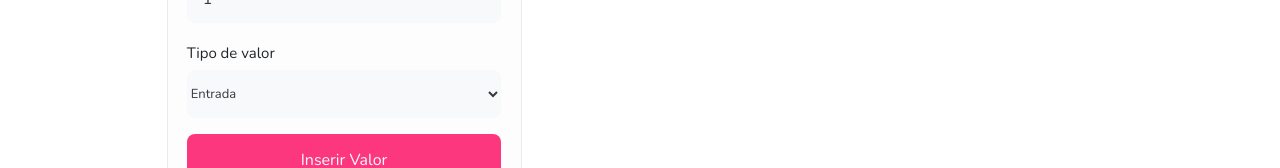
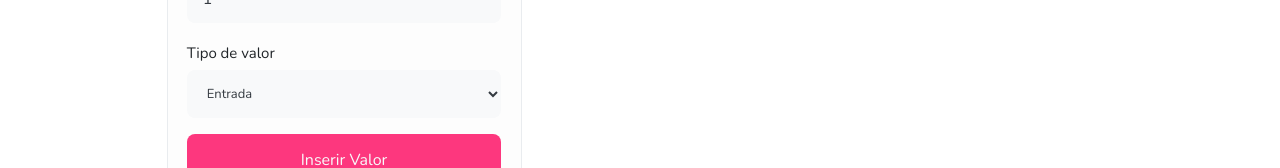
Before and after one commit to joaolucasgusmao/control-finance, a React (Vite) app: page / in a window 1280 px wide. Shown: the part 356-524 px from the top of the page. Built offline with nearby package versions, Linux system fonts and the light colour scheme.

Commit message:
change favicon

```diff
--- a/index.html
+++ b/index.html
@@ -3,7 +3,7 @@
   <head>
     <meta charset="UTF-8" />
     <meta name="viewport" content="width=device-width, initial-scale=1.0" />
-
+    <link rel="icon" type="image/svg+xml" href="/src/public/favicon.png" />
     <!-- FONTS -->
     <link
       href="https://fonts.googleapis.com/css2?family=Nunito:wght@400;700&display=swap"
--- a/src/components/Header/index.jsx
+++ b/src/components/Header/index.jsx
@@ -24,7 +24,7 @@
 
   const submit = () => {
     handleDarkMode();
-    changeImg()
+    changeImg();
   };
 
   return (
--- a/src/components/sections/FormSection/Form/ValuesInputs/SelectInput/style.module.scss
+++ b/src/components/sections/FormSection/Form/ValuesInputs/SelectInput/style.module.scss
@@ -8,6 +8,8 @@
   select {
     height: 3rem;
 
+    padding-left: 1rem;
+
     font-size: var(--title5);
 
     color: var(--grey-5);
```
Also changed, not shown: src/public/favicon.png (added).
